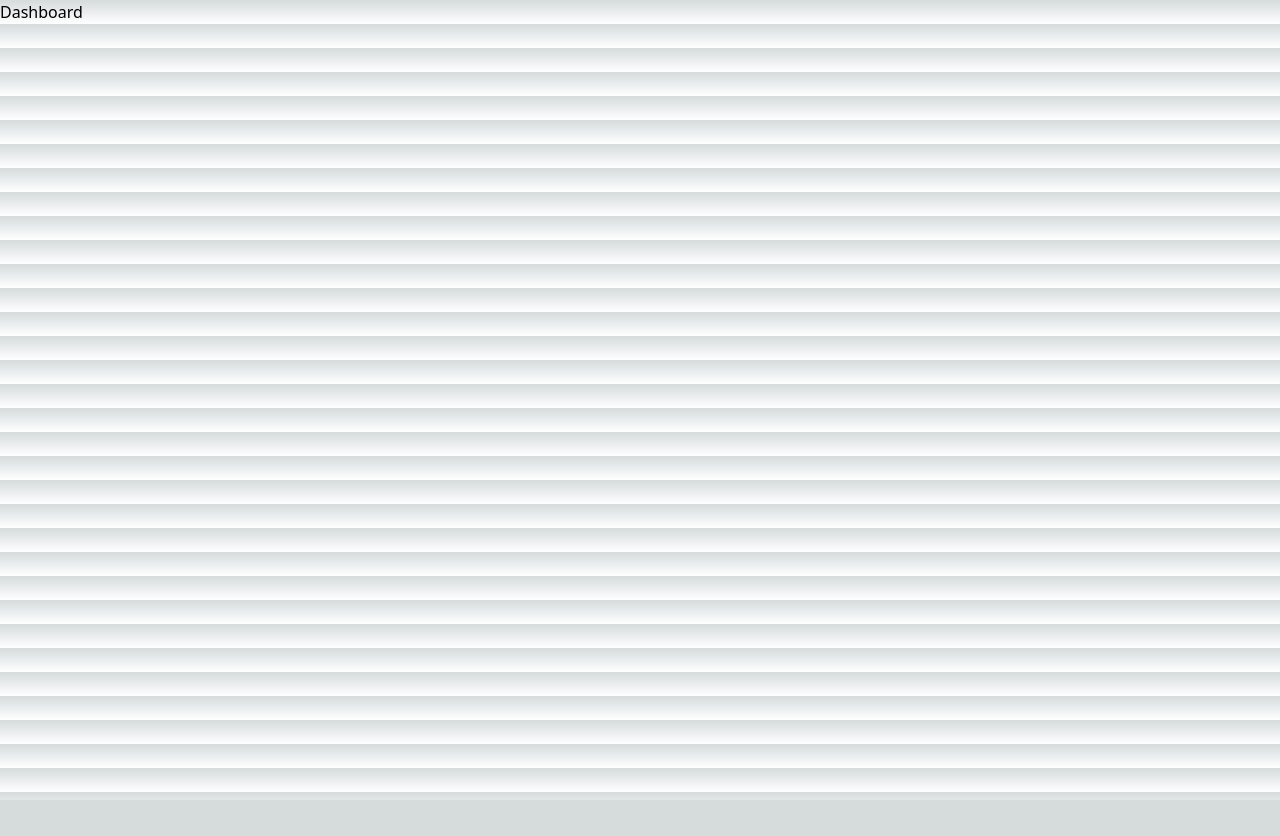
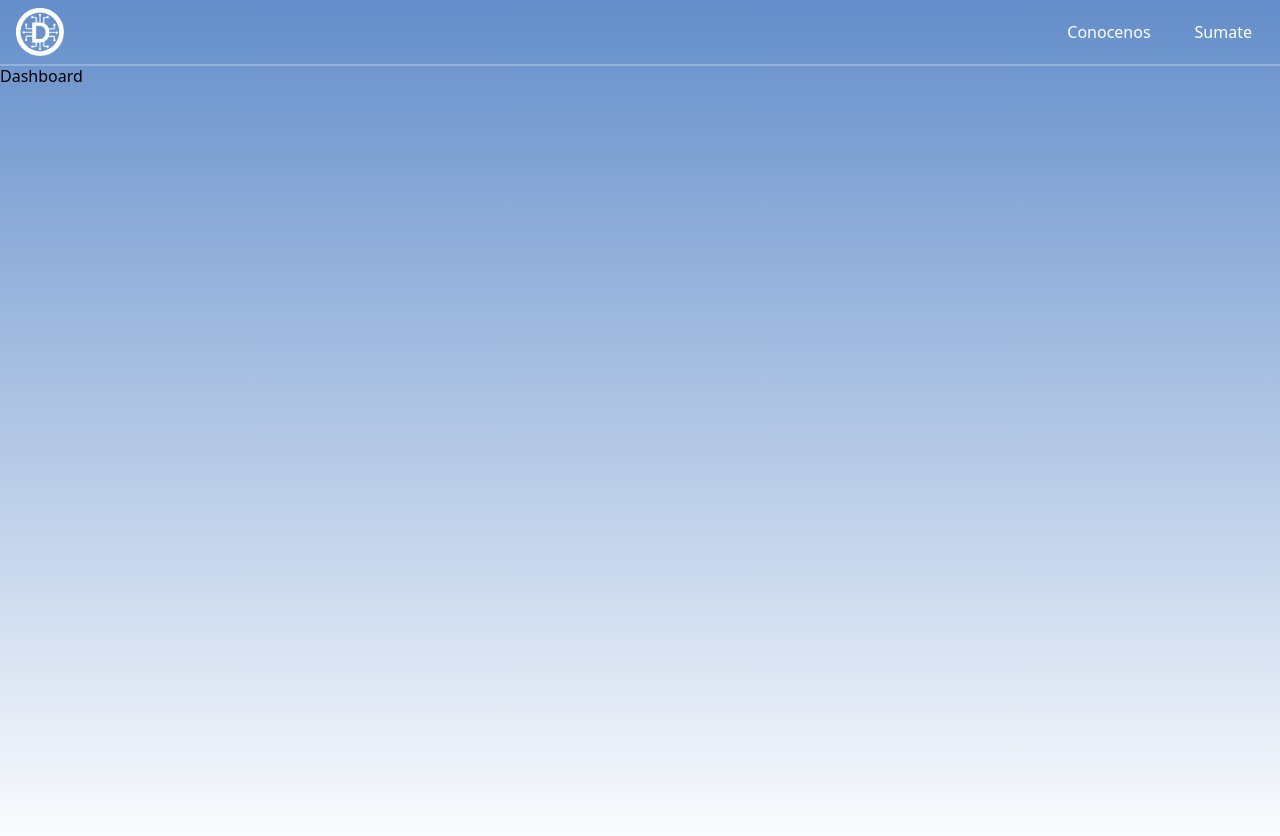
Before and after one commit to NuriaROrquin/diabetia, a Next.js app in the folder frontend/: page /dashboard in a window 1280 px wide. Shown: the top 836 px of the page. Before the commit the page ends 800 px from the top, so only its background shows below. Built offline with nearby package versions, Linux system fonts and the light colour scheme.

Commit message:
add nav to internal pages

```diff
--- /dev/null
+++ b/frontend/components/mainContainer/index.js
@@ -0,0 +1,7 @@
+export const MainContainer = ({ children }) => {
+    return (
+        <div className="w-full pt-16 bg-gradient-to-b from-blue-primary to-white">
+            {children}
+        </div>
+    )
+}
--- a/frontend/next.config.mjs
+++ b/frontend/next.config.mjs
@@ -2,6 +2,11 @@
 const nextConfig = {
     async redirects() {
         return [
+            {
+                source: "/",
+                destination: "/auth/login",
+                permanent: true,
+            },
             {
                 source: "/auth",
                 destination: "/auth/login",
--- a/frontend/pages/_app.js
+++ b/frontend/pages/_app.js
@@ -1,5 +1,24 @@
 import '../app/globals.css'
+import {Navigation} from "../components/navigation";
+import {useRouter} from "next/router";
+import {MainContainer} from "../components/mainContainer";
 
 export default function App({ Component, pageProps }) {
-    return <Component {...pageProps} />
+    const router = useRouter();
+    console.log(router.route)
+
+    const isLogged = !router.route.startsWith('/auth');
+    return(
+        <>
+            {isLogged &&
+                <Navigation path={router.route} />
+            }
+            {isLogged &&
+                <MainContainer>
+                    <Component {...pageProps} />
+                </MainContainer>
+            }
+            {!isLogged && <Component {...pageProps} />}
+        </>
+    )
 }
--- a/frontend/pages/dashboard/index.js
+++ b/frontend/pages/dashboard/index.js
@@ -1,8 +1,8 @@
 export const Home = () => {
     return (
-        <div>
+        <section className="w-full min-h-screen">
             <h1>Dashboard</h1>
-        </div>
+        </section>
     )
 }
 
```
